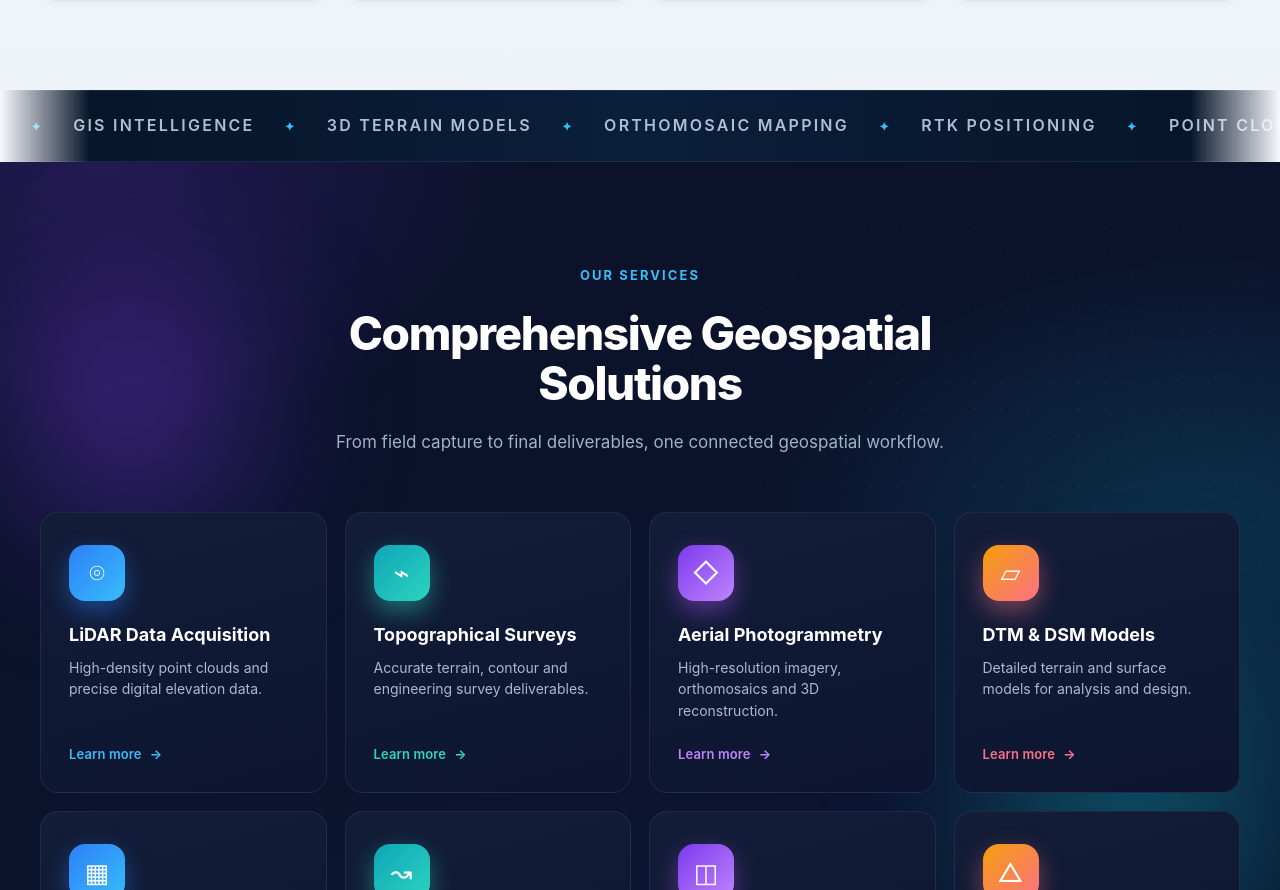
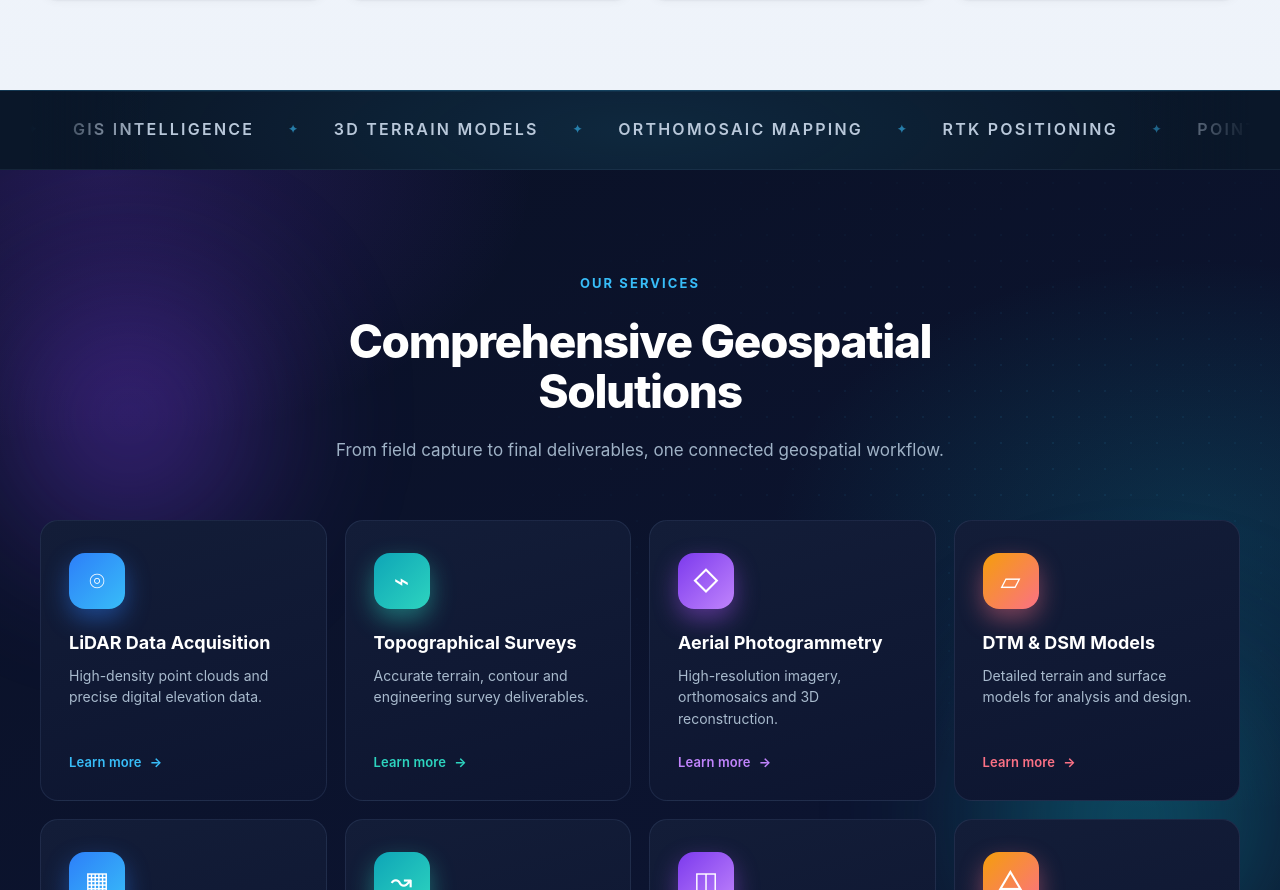
Before and after one commit to Al-Abaaska/spacechamps, a Next.js app: page / in a window 1280 px wide. Shown: the part 1717-2607 px from the top of the page. Built offline with nearby package versions, Linux system fonts and the light colour scheme.

Commit message:
Refine marquee ticker with self-colored edge fades and richer background

```diff
--- a/app/globals.css
+++ b/app/globals.css
@@ -537,15 +537,26 @@ footer { background: var(--navy); color: #fff; padding: 64px 0 24px; }
 
 /* ---- Marquee ticker ---- */
 .marquee {
-  overflow: hidden; padding: 22px 0; background: linear-gradient(90deg, #061427, #0a1f3a, #061427);
-  border-block: 1px solid rgba(120, 160, 200, .14);
-  -webkit-mask-image: linear-gradient(90deg, transparent, #000 7%, #000 93%, transparent);
-  mask-image: linear-gradient(90deg, transparent, #000 7%, #000 93%, transparent);
+  position: relative; overflow: hidden; padding: 26px 0;
+  background: #0a1729;
+  background-image: radial-gradient(800px 220px at 50% 50%, rgba(56, 189, 248, .1), transparent 70%);
+  border-top: 1px solid rgba(56, 189, 248, .2);
+  border-bottom: 1px solid rgba(120, 160, 200, .1);
+  box-shadow: inset 0 1px 0 rgba(56, 189, 248, .08);
 }
+.marquee::before, .marquee::after {
+  content: ""; position: absolute; top: 0; bottom: 0; width: 150px; z-index: 2; pointer-events: none;
+}
+.marquee::before { left: 0; background: linear-gradient(90deg, #0a1729 20%, transparent); }
+.marquee::after { right: 0; background: linear-gradient(270deg, #0a1729 20%, transparent); }
 .marquee-track { display: flex; width: max-content; animation: marquee 34s linear infinite; }
 .marquee:hover .marquee-track { animation-play-state: paused; }
-.marquee-track span { display: inline-flex; align-items: center; color: #aebfd2; font-size: 16px; font-weight: 600; letter-spacing: .14em; text-transform: uppercase; white-space: nowrap; }
-.marquee-track span::after { content: "✦"; margin: 0 30px; color: var(--cyan); font-size: 12px; }
+.marquee-track span {
+  display: inline-flex; align-items: center; color: #b9c8da; font-size: 16px; font-weight: 600;
+  letter-spacing: .14em; text-transform: uppercase; white-space: nowrap; transition: color .2s ease;
+}
+.marquee-track span:hover { color: #eaf2fb; }
+.marquee-track span::after { content: "✦"; margin: 0 34px; color: rgba(56, 189, 248, .6); font-size: 11px; }
 
 /* ---------- Responsive ---------- */
 @media (max-width: 980px) {
```
